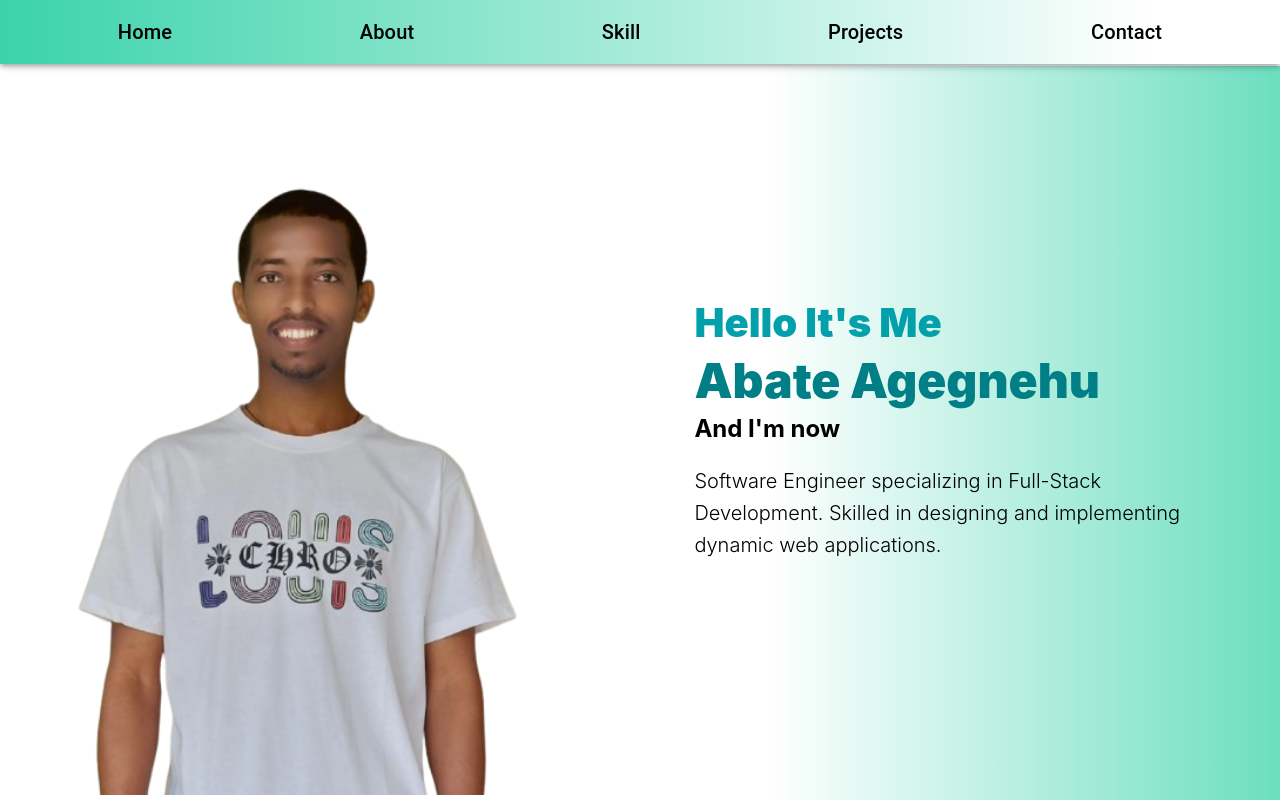
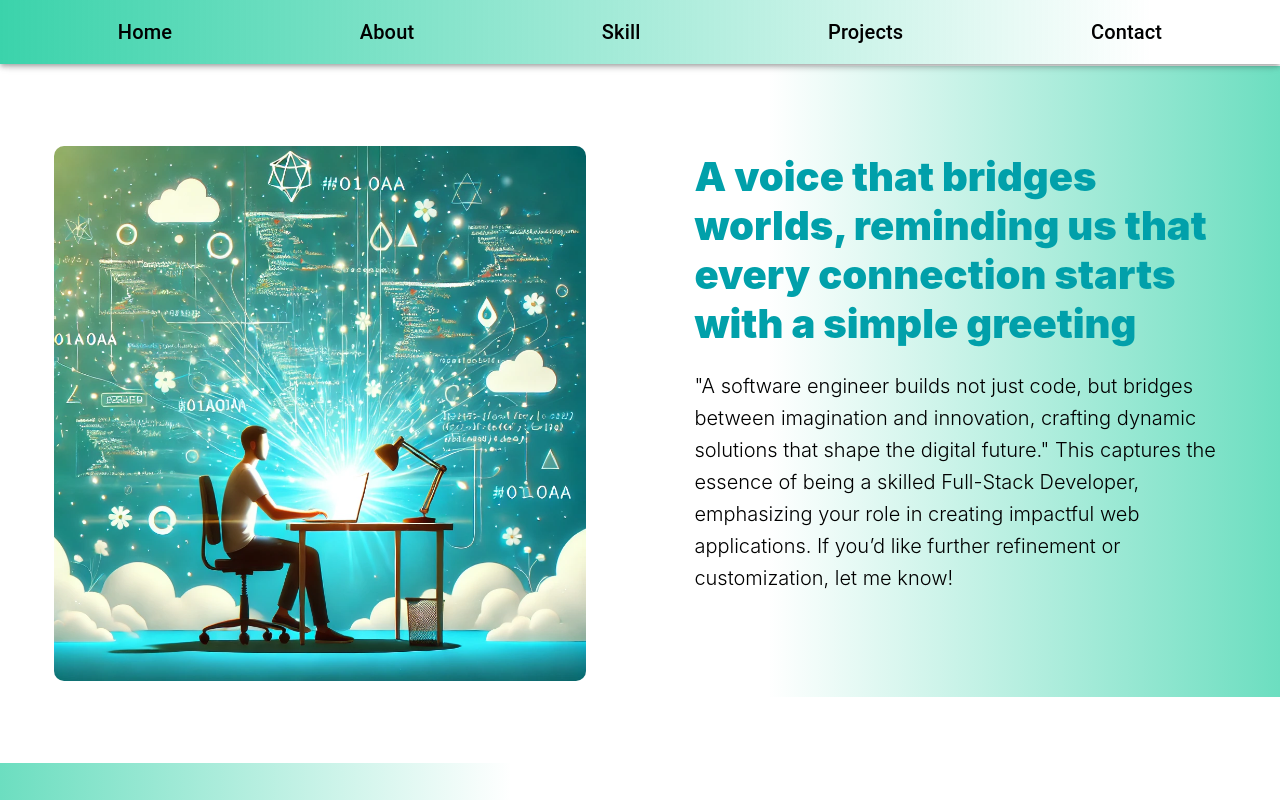
Before and after one commit to abate-Agegnehu/myportfolio, a React (Create React App) app: page / in a window 1280 px wide. Shown: the top 800 px of the page. Built offline with nearby package versions, Linux system fonts and the light colour scheme.

Commit message:
update home page

```diff
--- a/src/pages/Home.jsx
+++ b/src/pages/Home.jsx
@@ -1,6 +1,7 @@
 import React from "react";
 import { styled } from "@mui/material/styles";
-import abate2 from "../images/abate2.png";
+import proverb from "../images/proverb.png";
+
 
 const Root = styled("div")(({ theme }) => ({
   flexGrow: 1,
@@ -82,15 +83,21 @@ const Home = () => {
   return (
     <Root>
       <Left>
-        <Image src={abate2} alt="Abate Agegnehu" />
+        <Image src={proverb} alt="Abate Agegnehu" />
       </Left>
       <Right>
-        <H2>Hello It's Me</H2>
-        <H1>Abate Agegnehu</H1>
-        <H4>And I'm now</H4>
+        <H2>
+          A voice that bridges worlds, reminding us that every connection starts
+          with a simple greeting
+        </H2>
+
         <Paragraph>
-          Software Engineer specializing in Full-Stack Development. Skilled in
-          designing and implementing dynamic web applications.
+          "A software engineer builds not just code, but bridges between
+          imagination and innovation, crafting dynamic solutions that shape the
+          digital future." This captures the essence of being a skilled
+          Full-Stack Developer, emphasizing your role in creating impactful web
+          applications. If you’d like further refinement or customization, let
+          me know!
         </Paragraph>
       </Right>
     </Root>
```
Also changed, not shown: src/images/proverb.png (added).
